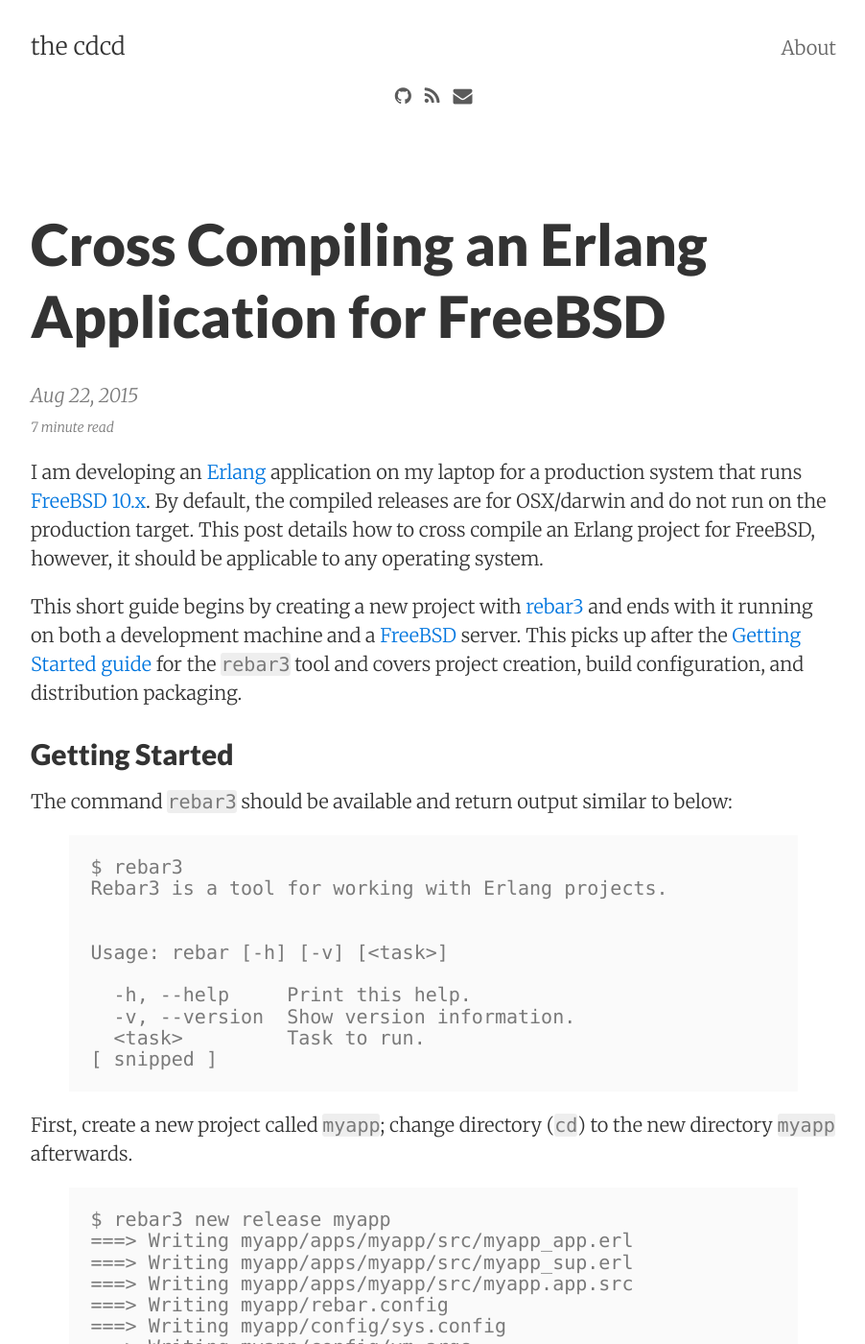
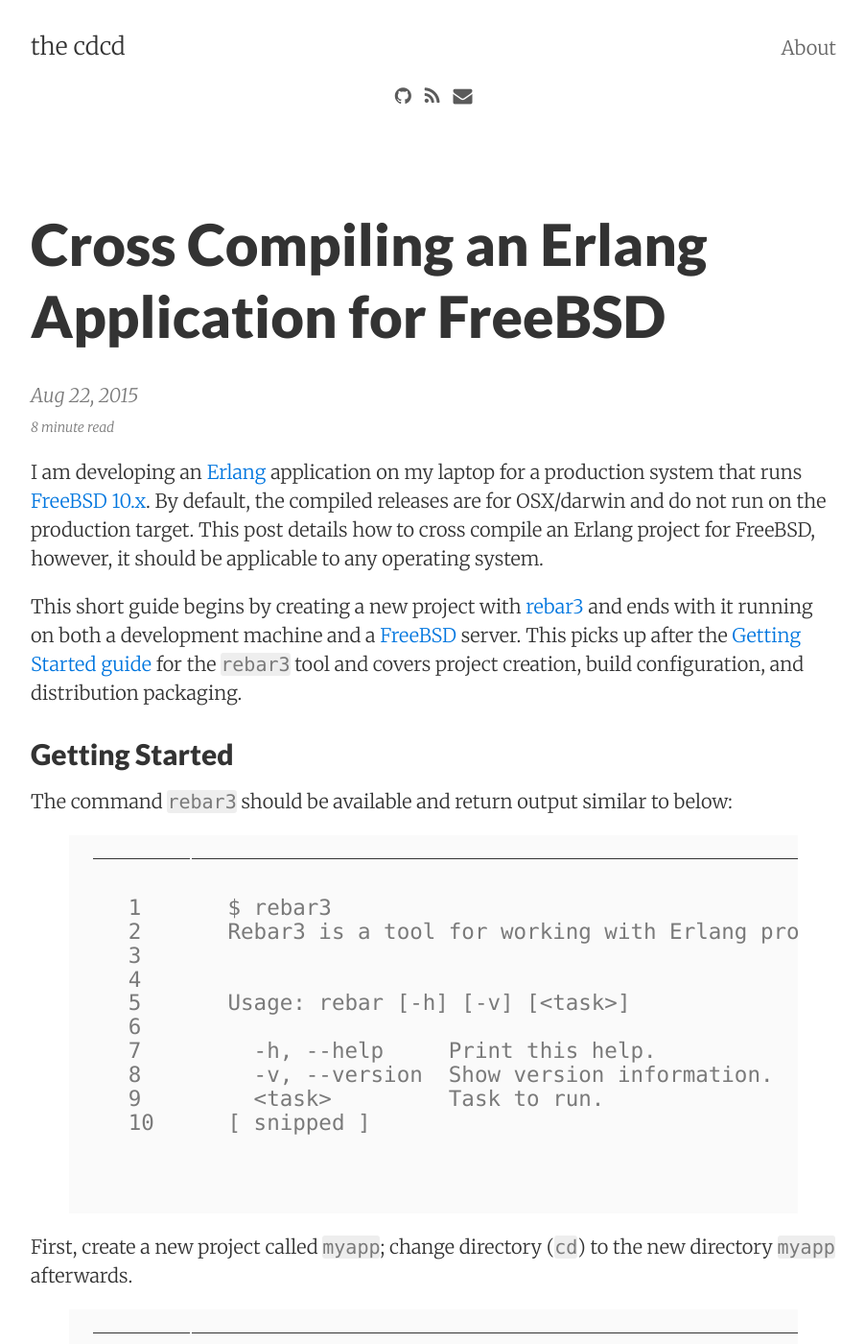
Before and after one commit to thecdcd/thecdcd.github.io, a Jekyll site: the page built from _posts/2015-08-22-cross-compile-erlang-with-rebar3.md, in a window 1280 px wide and 1400 px high. Shown: the whole window at 96% size, without its empty margins (188-1090 px from the left). Built offline with Jekyll 4.4.1, drawn with Linux system fonts in a browser that asks for light colours; nearby versions of some CDN libraries; some of the changed text lies outside the part shown.

Commit message:
Change line anchors to line numbers and remove _site things.

```diff
--- a/_posts/2015-08-22-cross-compile-erlang-with-rebar3.md
+++ b/_posts/2015-08-22-cross-compile-erlang-with-rebar3.md
@@ -13,7 +13,7 @@ This short guide begins by creating a new project with [rebar3](http://www.rebar
 
 The command `rebar3` should be available and return output similar to below:
 
-{% highlight text lineanchors %}
+{% highlight text linenos %}
 $ rebar3
 Rebar3 is a tool for working with Erlang projects.
 
@@ -28,7 +28,7 @@ Usage: rebar [-h] [-v] [<task>]
 
 First, create a new project called `myapp`; change directory (`cd`) to the new directory `myapp` afterwards.
 
-{% highlight text lineanchors %}
+{% highlight text linenos %}
 $ rebar3 new release myapp
 ===> Writing myapp/apps/myapp/src/myapp_app.erl
 ===> Writing myapp/apps/myapp/src/myapp_sup.erl
@@ -60,7 +60,7 @@ tree
 
 Next, open `apps/myapp/src/myapp_app.erl` and add a short debug statement to the `start` function. It should look like the function below.
 
-{% highlight erlang lineanchors %}
+{% highlight erlang linenos %}
 start(_StartType, _StartArgs) ->
     io:format("myapp is starting up~n"),
     'myapp_sup':start_link().
@@ -68,7 +68,7 @@ start(_StartType, _StartArgs) ->
 
 Finally, start the application with `rebar3 shell` and confirm the above line is displayed.
 
-{% highlight text lineanchors %}
+{% highlight text linenos %}
 $ rebar3 shell
 ===> Verifying dependencies...
 ===> Compiling myapp
@@ -91,7 +91,7 @@ The program starts and prints out the debug line; success!
 
 Now to package it for distribution. To do this, run the `tar` command with `rebar3 as prod tar`.
 
-{% highlight text lineanchors %}
+{% highlight text linenos %}
 $ rebar3 as prod tar
 ===> Verifying dependencies...
 ===> Compiling myapp
@@ -122,7 +122,7 @@ Here is what is happening:
 
 On the local development machine, extract the archive and run the release with `bin/myapp-0.1.0 foreground`.
 
-{% highlight text lineanchors %}
+{% highlight text linenos %}
 $ mkdir -p ~/unzip
 $ tar xf _build/prod/rel/myapp/myapp-0.1.0.tar.gz -C ~/unzip
 $ cd ~/unzip
@@ -142,7 +142,7 @@ Success! (`CTRL+C` to exit)
 
 Copy the archive to a remote system of a different operating system. The rest of this post assumes the remote system is [FreeBSD 10.x](https://www.freebsd.org).
 
-{% highlight text lineanchors %}
+{% highlight text linenos %}
 $ scp _build/prod/rel/myapp/myapp-0.1.0.tar.gz remotesystem
 myapp-0.1.0.tar.gz                                                                          23% 1424KB 303.8KB/s   00:15 ETA
 $ ssh remotesystem
@@ -176,7 +176,7 @@ The follow steps cover the second option - downloading and extracting a binary d
 
 Binary packages for FreeSBD 10.x (amd64) [are available here](http://pkg.freebsd.org/freebsd:10:x86:64/latest/All/). As of  August 23, 2015, the version available is `erlang-18.0.3,3.txz` [(download)](http://pkg.freebsd.org/freebsd:10:x86:64/latest/All/erlang-18.0.3,3.txz). If this is out of date, visit the link above and search for `erlang-`.
 
-{% highlight text lineanchors %}
+{% highlight text linenos %}
 $ wget http://pkg.freebsd.org/freebsd:10:x86:64/latest/All/erlang-18.0.3,3.txz
 $ mkdir -p ~/unzip/erlang/freebsd
 $ tar xf erlang-18.0.3,3.txz -C ~/unzip/erlang/freebsd
@@ -186,7 +186,7 @@ $ rm -rf ~/unzip/erlang/freebsd/usr/local/
 
 Update `rebar.config` to use this alternative erlang and erts distribution.
 
-{% highlight erlang lineanchors %}
+{% highlight erlang linenos %}
 {erl_opts, [debug_info]}.
 {deps, []}.
 
@@ -216,7 +216,7 @@ Before the final build, there is one more change to make.
 
 By default, `config/vm.args` will try to use a [long name](http://erlang.org/doc/reference_manual/distributed.html). A long name must follow the format `node@host` and be resolvable, otherwise the application will not start. A short name, however, is just `node`. Use a short name by changing `-name myapp` to `-sname myapp`.
 
-{% highlight erlang lineanchors %}
+{% highlight erlang linenos %}
 -sname myapp
 
 -setcookie myapp_cookie
@@ -229,7 +229,7 @@ By default, `config/vm.args` will try to use a [long name](http://erlang.org/doc
 
 Create the final artifact by executing the `tar` command again.
 
-{% highlight text lineanchors  %}
+{% highlight text linenos  %}
 rebar3 as prod do clean, tar
 ===> Cleaning out myapp...
 ===> Verifying dependencies...
@@ -262,7 +262,7 @@ rebar3 as prod do clean, tar
 
 `scp` the newest archive to the remote system and run it!
 
-{% highlight text lineanchors %}
+{% highlight text linenos %}
 $ bin/myapp foreground
 Exec: myapp/erts-7.0.3/bin/erlexec -noshell -noinput +Bd -boot myapp/releases/0.1.0/start -mode embedded -config myapp/releases/0.1.0/sys.config -boot_var ERTS_LIB_DIR myapp/erts-7.0.3/../lib -args_file myapp/releases/0.1.0/vm.args -- foreground
 Root: myapp
```
Also changed, not shown: 1 other file.
